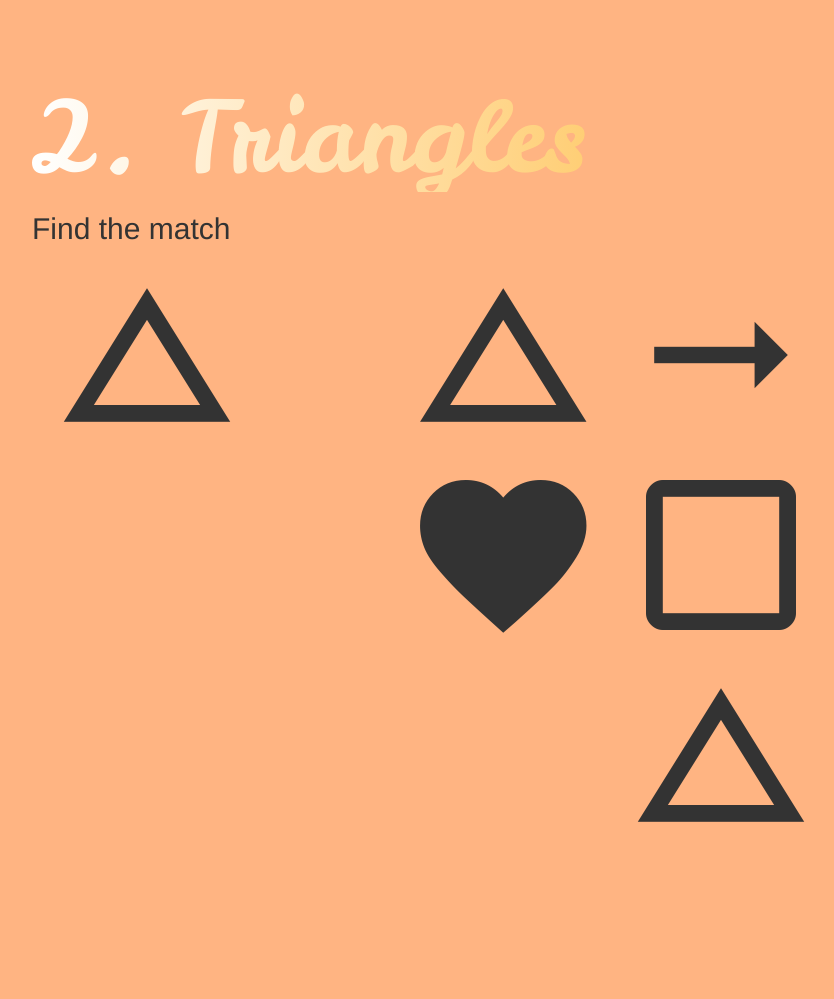
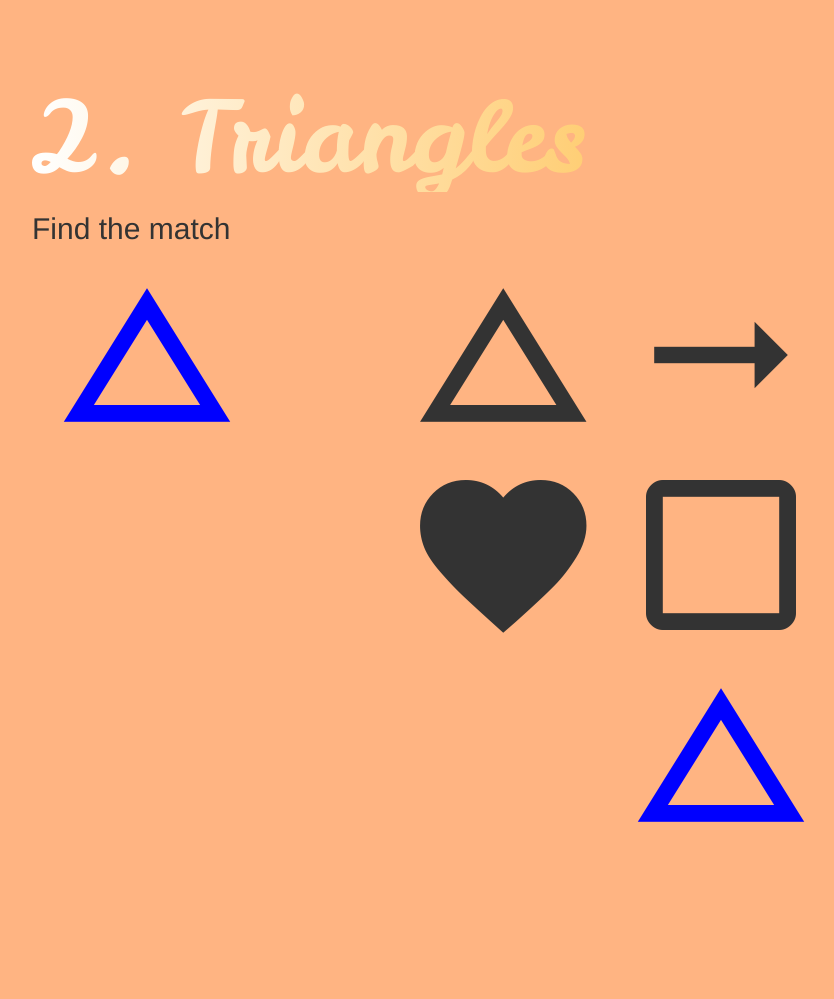
Before and after one commit to crixi/Honours, a Flask app: template proj2/templates/screen2.html in a window 1280 px wide. Shown: the whole page, without its empty margins (96-930 px from the left). Run offline with Flask 2, Linux system fonts and the light colour scheme; the template is opened without the code that fills it, so the values that code supplies are empty; some libraries are stand-ins or nearby versions.

Commit message:
second screen done

```diff
--- a/proj2/renderHTML.py
+++ b/proj2/renderHTML.py
@@ -65,5 +65,9 @@ def firstScreen():
 def secondScreen():
     return render_template('screen2.html')
 
+@app.route("/thrdScreen",methods=['POST','GET'])
+def thirdScreen():
+    return render_template('screen3.html')
+
 if __name__ == "__main__":
     app.run(host='0.0.0.0', debug=True)
--- a/proj2/static/css/cssScreen.css
+++ b/proj2/static/css/cssScreen.css
@@ -19,6 +19,10 @@ color:transparent;
 font-size:200px;
 }
 
+.material-icons.blue{
+color:blue;
+}
+
 a:-webkit-any-link{
 text-decoration:none;
 color:inherit;
--- a/proj2/templates/screen2.html
+++ b/proj2/templates/screen2.html
@@ -23,11 +23,11 @@
 		<div class="container-fluid">
 			<div class="row">
 			<div class="col-md-4">
-				<span class="material-icons md-200">change_history</span>
+				<span class="material-icons md-200 blue">change_history</span>
 			</div>
 			<div class="col-md-8">
 				<div class="col-md-4">
-					<a href="scndScreen">
+					<a href="#">
 					<i class="material-icons md-200 ">change_history</i>
 					</a>
 					<a href="#">
@@ -41,8 +41,8 @@
 					<a href="#">
 					<i class="material-icons md-200" onclick="popUp()">crop_din</i>
 					</a>
-                                        <a href="#">
-					<span class="material-icons md-200">change_history</span>
+                                        <a href="thrdScreen">
+					<span class="material-icons md-200 blue">change_history</span>
 					</a>
 
 				</div>
```
Also changed, not shown: proj2/templates/screen3.html (added).
